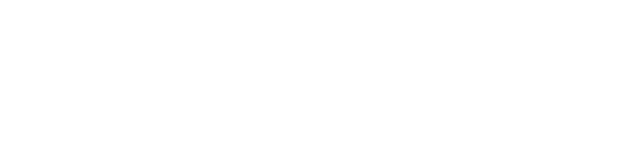
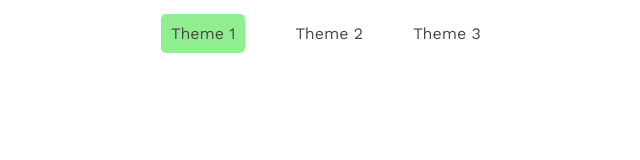
Before and after one commit to manjur67/CWDCWJ_M005_10_New_Year_New_Me, a plain HTML site: page index.html in a window 1280 px wide. Shown: the whole page, without its empty margins (314-954 px from the left). Drawn offline with nearby package versions, Linux system fonts and the light colour scheme.

Commit message:
added nav bar

```diff
--- a/design.css
+++ b/design.css
@@ -0,0 +1,38 @@
+body{
+    font-family: 'Work Sans', sans-serif;
+}
+
+/* nav bar */
+nav{
+    display: flex;
+    justify-content: space-evenly;
+    align-items: center;
+}
+
+nav > ul{
+    display: flex;
+    align-items: center;
+}
+
+nav li{
+    list-style: none;
+    margin-right: 50px;
+
+}
+
+nav a{
+    text-decoration: none;
+    font-weight: 400;
+    color: #474747;
+}
+
+nav a:hover{
+    color: hotpink;
+    font-weight: 700;
+}
+
+.nav-current-page{
+    padding: 10px;
+    background-color: lightgreen;
+    border-radius: 5px;
+}
--- a/index.html
+++ b/index.html
@@ -4,9 +4,21 @@
     <meta charset="UTF-8">
     <meta name="viewport" content="width=device-width, initial-scale=1.0">
     <title>New Year New Me</title>
+    <link rel="stylesheet" href="design.css">
+    <link rel="preconnect" href="https://fonts.googleapis.com">
+    <link rel="preconnect" href="https://fonts.gstatic.com" crossorigin>
+    <link href="https://fonts.googleapis.com/css2?family=Work+Sans:ital,wght@0,100..900;1,100..900&display=swap" rel="stylesheet">
 </head>
 <body>
-    <header></header>
+    <header>
+        <nav>
+            <ul>
+                <li><a class="nav-current-page" href="index.html">Theme 1</a></li>
+                <li><a href="index2.html">Theme 2</a></li>
+                <li><a href="index3.html">Theme 3</a></li>
+            </ul>
+        </nav>
+    </header>
     <main>
         <section></section>
         <section></section>
```
